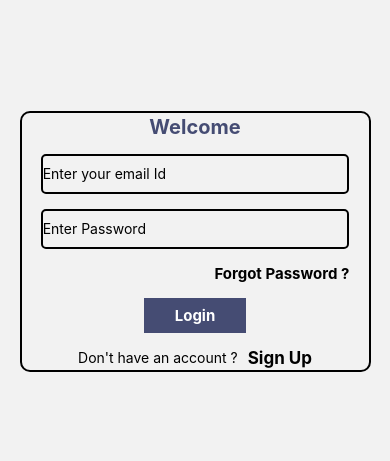
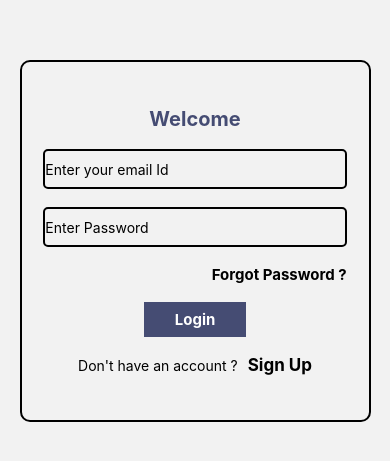
Before and after one commit to SubramaniyanTN/moodtracker, a React Native app: screen /login in a window 390 px wide. Shown: the part 181-642 px from the top of the page. Built offline with nearby package versions, Linux system fonts and the light colour scheme.

Commit message:
signup ,forgotpassword created

```diff
--- a/src/Context/AuthContextWrapper.tsx
+++ b/src/Context/AuthContextWrapper.tsx
@@ -3,17 +3,22 @@ import {createContext,useState,useContext} from 'react'
 export type AuthContextType={
     isAuthenticated:boolean;
     setIsAuthenticated: React.Dispatch<React.SetStateAction<boolean>>;
+    login: () => void;
 }
 
 export const AuthContext=createContext<AuthContextType>({} as AuthContextType)
 
 const AuthContextWrapper:React.FC<{children:JSX.Element|JSX.Element[]}>=({children})=>{
     const [isAuthenticated,setIsAuthenticated]=useState<boolean>(false)
+    const login=()=>{
+        setIsAuthenticated(true)
+    }
     return(
         <>
         <AuthContext.Provider value={{
             isAuthenticated,
-            setIsAuthenticated
+            setIsAuthenticated,
+            login
         }} >
         {children}
         </AuthContext.Provider>
--- a/src/MainStackNavigator/MainStackNavigator.tsx
+++ b/src/MainStackNavigator/MainStackNavigator.tsx
@@ -1,16 +1,22 @@
 import { createStackNavigator } from "@react-navigation/stack"
-import Login from "../Screens/StackScreens/AuthScreens/Login"
+import Login from "../Screens/StackScreens/Login"
+import SignUp from "../Screens/StackScreens/SignUp";
+import ForgotPassword from "../Screens/StackScreens/ForgotPassword";
 
+export type AuthStackNavigatorType={
+    login:undefined;
+    signUp:undefined;
+    forgotPassword:undefined;
+}
 const MainStackNavigator=()=>{
-    const StackNavigator=createStackNavigator<{
-        login:undefined;
-        dashboard:undefined;
-    }>()
+    const StackNavigator=createStackNavigator<AuthStackNavigatorType>()
 
     return(
         <>
         <StackNavigator.Navigator screenOptions={{headerShown:false}} initialRouteName="login" >
             <StackNavigator.Screen name="login" component={Login}  />
+            <StackNavigator.Screen name="signUp" component={SignUp}  />
+            <StackNavigator.Screen name="forgotPassword" component={ForgotPassword}  />
         </StackNavigator.Navigator>
         </>
     )
--- a/src/Screens/StackScreens/AuthScreens/Login.tsx
+++ /dev/null
@@ -1,106 +0,0 @@
-import { Pressable, StyleSheet, Text, View } from "react-native"
-import { TextInput } from "react-native-gesture-handler";
-import { SafeAreaView } from "react-native-safe-area-context";
-
-const Login=()=>{
-    return(
-        <>
-        <SafeAreaView style={styles.SafeAreaViewStyle} >
-            <View style={styles.loginContainer} >
-                <View style={styles.loginHeaderContainer} >
-                <Text style={styles.loginHeaderText} >Welcome</Text>
-                </View>
-                <TextInput
-                style={styles.textInputCommonStyle}
-                placeholder="Enter your email Id"
-                />
-                <TextInput
-                style={styles.textInputCommonStyle}
-                placeholder="Enter Password"
-                />
-                <Pressable style={styles.forgotPasswordPressable} ><Text style={styles.forgotPasswordText} >Forgot Password ?</Text></Pressable>
-                <Pressable style={styles.loginPressable} ><Text style={styles.loginText} >Login</Text></Pressable>
-                <View style={styles.signUpContainer} >
-                    <Text>Don't have an account ?</Text>
-                <Pressable><Text style={styles.signUpText} >Sign Up</Text></Pressable>
-                </View>
-            </View>
-        </SafeAreaView>
-        </>
-    )
-}
-
-export default Login;
-
-const styles=StyleSheet.create({
-    SafeAreaViewStyle:{
-        display:"flex",
-        flex:1,
-        width:"100%",
-        justifyContent:"center",
-        alignItems:"center",
-    },
-    loginContainer:{
-        width:"90%",
-        borderColor:"#000",
-        borderWidth:2,
-        borderRadius:10,
-        padding:2,
-        display:"flex",
-        alignItems:"center",
-        gap:15
-    },
-    loginHeaderContainer:{
-        width:"100%",
-        display:"flex",
-        alignItems:"center"
-    },
-    loginHeaderText:{
-        color:'#454C73',
-        fontSize:20,
-        fontWeight:"bold",
-    },
-    textInputCommonStyle:{
-        borderColor:"#000",
-        width:"90%",
-        height:40,
-        borderWidth:2,
-        borderRadius:5
-    },
-    forgotPasswordPressable:{
-        display:"flex",
-        width:"90%",
-        alignItems:"flex-end"
-    },
-    forgotPasswordText:{
-        fontWeight:"bold",
-        fontSize:15
-    },
-    loginPressable:{
-        display:"flex",
-        alignItems:"center",
-        width:"30%",
-        textAlign:"center"
-    },
-    loginText:{
-        fontWeight:"bold",
-        fontSize:15,
-        backgroundColor:"#454C73",
-        color:"#fff",
-        width:"100%",
-        padding:8,
-        textAlign:"center"
-    },
-    signUpContainer:{
-        display:"flex",
-        flexDirection:"row",
-        width:"100%",
-        justifyContent:"center",
-        alignItems:"center",
-        gap:10
-    },
-    signUpText:{
-        fontWeight:"bold",
-        fontSize:17
-    }
-})
--- /dev/null
+++ b/src/Screens/StackScreens/ForgotPassword.tsx
@@ -0,0 +1,14 @@
+import { Text } from "react-native";
+import { SafeAreaView} from "react-native-safe-area-context";
+
+const ForgotPassword=()=>{
+    return(
+        <>
+        <SafeAreaView>
+            <Text>Forgot password</Text>
+        </SafeAreaView>
+        </>
+    )
+}
+
+export default ForgotPassword;
--- /dev/null
+++ b/src/Screens/StackScreens/Login.tsx
@@ -0,0 +1,125 @@
+import { NavigationProp, useNavigation } from '@react-navigation/native';
+import { Pressable, StyleSheet, Text, View } from 'react-native';
+import { TextInput } from 'react-native-gesture-handler';
+import { SafeAreaView } from 'react-native-safe-area-context';
+import { AuthStackNavigatorType } from '../../MainStackNavigator/MainStackNavigator';
+import { StackNavigationProp } from '@react-navigation/stack';
+import { AuthContext, AuthContextType } from '../../Context/AuthContextWrapper';
+import {useContext} from 'react'
+
+type Props = StackNavigationProp<AuthStackNavigatorType,'login'>
+
+const Login = () => {
+  const navigation=useNavigation<Props>()
+  const {login}=useContext<AuthContextType>(AuthContext)
+  return (
+    <>
+      <SafeAreaView style={styles.SafeAreaViewStyle}>
+        <View style={styles.loginContainer}>
+          <View style={styles.loginHeaderContainer}>
+            <Text style={styles.loginHeaderText}>Welcome</Text>
+          </View>
+          <TextInput
+            style={styles.textInputCommonStyle}
+            placeholder="Enter your email Id"
+          />
+          <TextInput
+            style={styles.textInputCommonStyle}
+            placeholder="Enter Password"
+          />
+          <Pressable onPress={()=>navigation.navigate("forgotPassword")} style={styles.forgotPasswordPressable}>
+            <Text style={styles.forgotPasswordText}>Forgot Password ?</Text>
+          </Pressable>
+          <Pressable onPress={login} style={styles.loginPressable}>
+            <Text style={styles.loginText}>Login</Text>
+          </Pressable>
+          <View style={styles.signUpContainer}>
+            <Text>Don't have an account ?</Text>
+            <Pressable onPress={()=>navigation.navigate("signUp")} >
+              <Text style={styles.signUpText}>Sign Up</Text>
+            </Pressable>
+          </View>
+        </View>
+      </SafeAreaView>
+    </>
+  );
+};
+
+export default Login;
+
+const styles = StyleSheet.create({
+  SafeAreaViewStyle: {
+    display: 'flex',
+    flex: 1,
+    width: '100%',
+    justifyContent: 'center',
+    alignItems: 'center',
+  },
+  loginContainer: {
+    width: '90%',
+    borderColor: '#000',
+    borderWidth: 2,
+    borderRadius: 10,
+    paddingTop: 45,
+    paddingBottom: 45,
+    paddingLeft: 5,
+    paddingRight: 5,
+    display: 'flex',
+    alignItems: 'center',
+    gap: 18,
+    shadowColor: '#000',
+  },
+  loginHeaderContainer: {
+    width: '100%',
+    display: 'flex',
+    alignItems: 'center',
+  },
+  loginHeaderText: {
+    color: '#454C73',
+    fontSize: 20,
+    fontWeight: 'bold',
+  },
+  textInputCommonStyle: {
+    borderColor: '#000',
+    width: '90%',
+    height: 40,
+    borderWidth: 2,
+    borderRadius: 5,
+  },
+  forgotPasswordPressable: {
+    display: 'flex',
+    width: '90%',
+    alignItems: 'flex-end',
+  },
+  forgotPasswordText: {
+    fontWeight: 'bold',
+    fontSize: 15,
+  },
+  loginPressable: {
+    display: 'flex',
+    alignItems: 'center',
+    width: '30%',
+    textAlign: 'center',
+  },
+  loginText: {
+    fontWeight: 'bold',
+    fontSize: 15,
+    backgroundColor: '#454C73',
+    color: '#fff',
+    width: '100%',
+    padding: 8,
+    textAlign: 'center',
+  },
+  signUpContainer: {
+    display: 'flex',
+    flexDirection: 'row',
+    width: '100%',
+    justifyContent: 'center',
+    alignItems: 'center',
+    gap: 10,
+  },
+  signUpText: {
+    fontWeight: 'bold',
+    fontSize: 17,
+  },
+});
--- /dev/null
+++ b/src/Screens/StackScreens/SignUp.tsx
@@ -0,0 +1,11 @@
+import { Text } from "react-native"
+
+const SignUp=()=>{
+    return(
+        <>
+        <Text>Signup</Text>
+        </>
+    )
+}
+
+export default SignUp;
```
